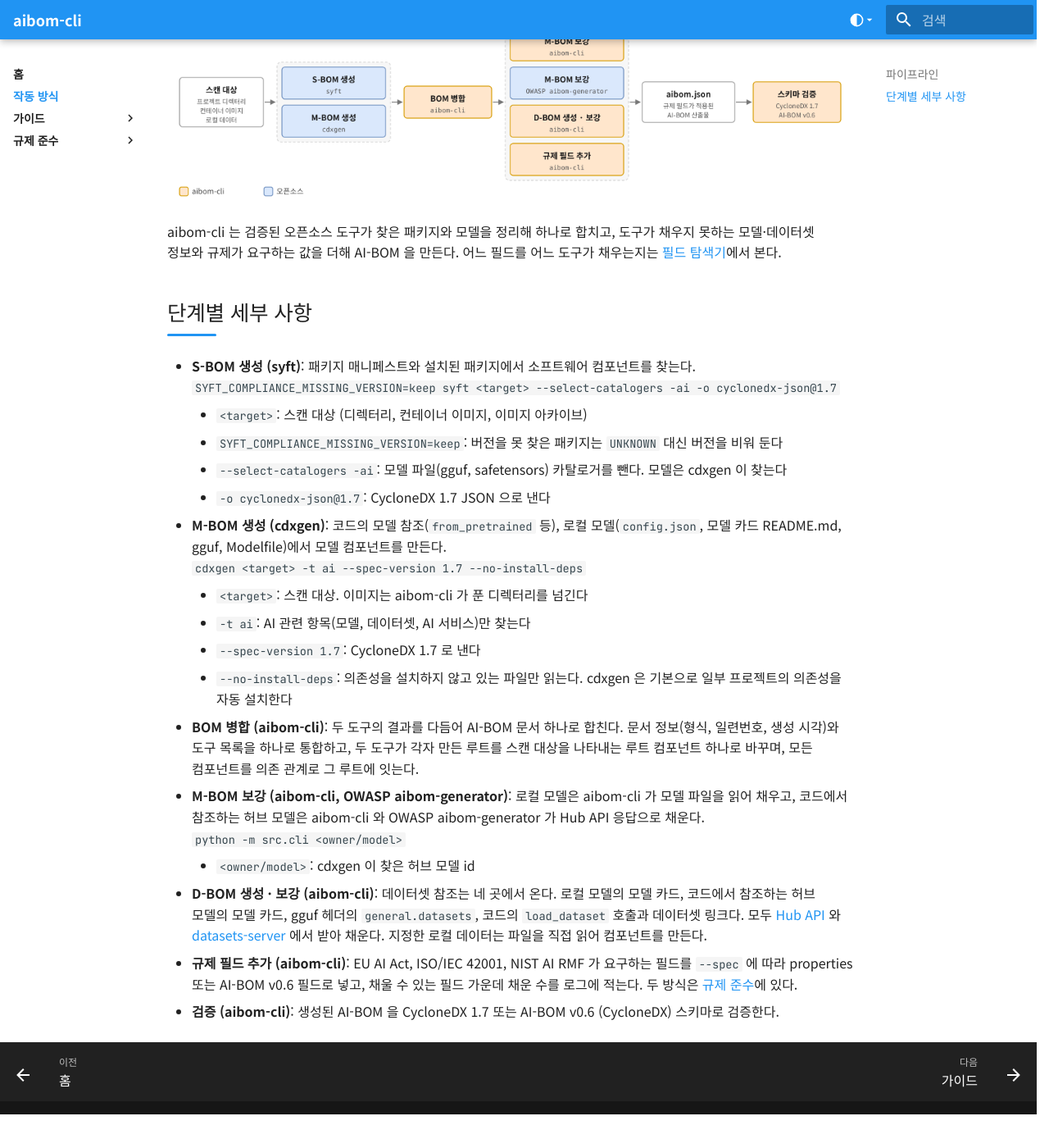
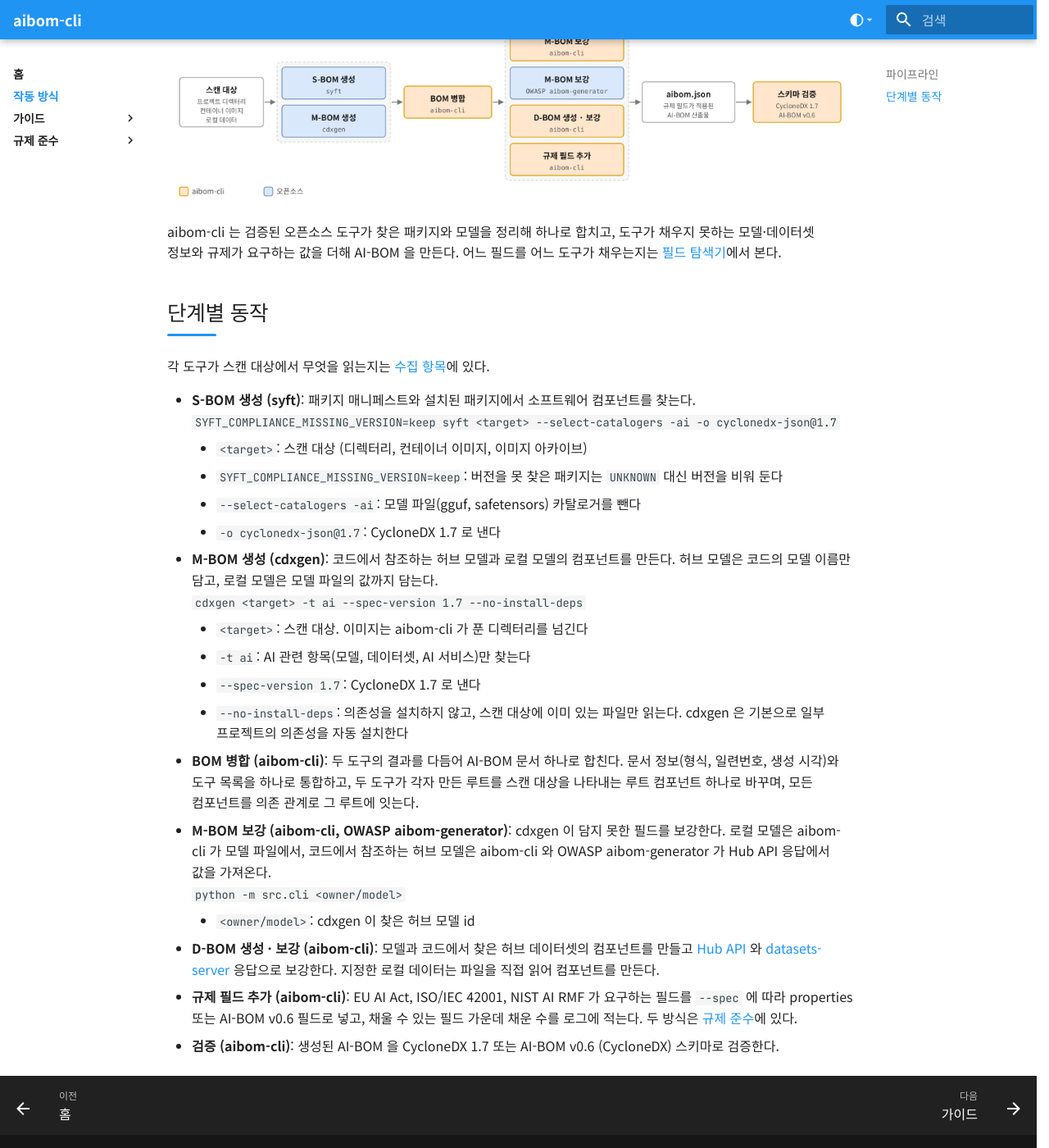
Before and after one commit to ai-devtestsecops-os/sure-aibom, an MkDocs documentation site: the page built from docs/about.md, in a window 1280 px wide and 1400 px high, scrolled down 323 px. Shown: the whole window at 82% size. Built offline with MkDocs 1.6.1 and Material for MkDocs 9.7.7, drawn with Linux system fonts in a browser that asks for light colours; before the commit the page ends 1682 px from its top, so only the background shows below that.

Commit message:
docs: point the how-it-works steps to the collected items page, describe enrichment as filling what cdxgen leaves out, and tidy the home page wording

```diff
--- a/docs/about.md
+++ b/docs/about.md
@@ -7,24 +7,26 @@
 aibom-cli 는 검증된 오픈소스 도구가 찾은 패키지와 모델을 정리해 하나로 합치고, 도구가 채우지 못하는 모델·데이터셋 정보와 규제가 요구하는
 값을 더해 AI-BOM 을 만든다. 어느 필드를 어느 도구가 채우는지는 [필드 탐색기](compliance/field-mapping.md)에서 본다.
 
-## 단계별 세부 사항
+## 단계별 동작
+
+각 도구가 스캔 대상에서 무엇을 읽는지는 [수집 항목](guides/collected-items.md)에 있다.
 
 - **S-BOM 생성 (syft)**: 패키지 매니페스트와 설치된 패키지에서 소프트웨어 컴포넌트를 찾는다.
   `SYFT_COMPLIANCE_MISSING_VERSION=keep syft <target> --select-catalogers -ai -o cyclonedx-json@1.7`
     - `<target>`: 스캔 대상 (디렉터리, 컨테이너 이미지, 이미지 아카이브)
     - `SYFT_COMPLIANCE_MISSING_VERSION=keep`: 버전을 못 찾은 패키지는 `UNKNOWN` 대신 버전을 비워 둔다
-    - `--select-catalogers -ai`: 모델 파일(gguf, safetensors) 카탈로거를 뺀다. 모델은 cdxgen 이 찾는다
-    - `-o cyclonedx-json@1.7`: CycloneDX 1.7 JSON 으로 낸다
-- **M-BOM 생성 (cdxgen)**: 코드의 모델 참조(`from_pretrained` 등), 로컬 모델(`config.json`, 모델 카드 README.md, gguf, Modelfile)에서 모델 컴포넌트를 만든다.
+    - `--select-catalogers -ai`: 모델 파일(gguf, safetensors) 카탈로거를 뺀다
+    - `-o cyclonedx-json@1.7`: CycloneDX 1.7 로 낸다
+- **M-BOM 생성 (cdxgen)**: 코드에서 참조하는 허브 모델과 로컬 모델의 컴포넌트를 만든다. 허브 모델은 코드의 모델 이름만 담고, 로컬 모델은 모델 파일의 값까지 담는다.
   `cdxgen <target> -t ai --spec-version 1.7 --no-install-deps`
     - `<target>`: 스캔 대상. 이미지는 aibom-cli 가 푼 디렉터리를 넘긴다
     - `-t ai`: AI 관련 항목(모델, 데이터셋, AI 서비스)만 찾는다
     - `--spec-version 1.7`: CycloneDX 1.7 로 낸다
-    - `--no-install-deps`: 의존성을 설치하지 않고 있는 파일만 읽는다. cdxgen 은 기본으로 일부 프로젝트의 의존성을 자동 설치한다
+    - `--no-install-deps`: 의존성을 설치하지 않고, 스캔 대상에 이미 있는 파일만 읽는다. cdxgen 은 기본으로 일부 프로젝트의 의존성을 자동 설치한다
 - **BOM 병합 (aibom-cli)**: 두 도구의 결과를 다듬어 AI-BOM 문서 하나로 합친다. 문서 정보(형식, 일련번호, 생성 시각)와 도구 목록을 하나로 통합하고, 두 도구가 각자 만든 루트를 스캔 대상을 나타내는 루트 컴포넌트 하나로 바꾸며, 모든 컴포넌트를 의존 관계로 그 루트에 잇는다.
-- **M-BOM 보강 (aibom-cli, OWASP aibom-generator)**: 로컬 모델은 aibom-cli 가 모델 파일을 읽어 채우고, 코드에서 참조하는 허브 모델은 aibom-cli 와 OWASP aibom-generator 가 Hub API 응답으로 채운다.
+- **M-BOM 보강 (aibom-cli, OWASP aibom-generator)**: cdxgen 이 담지 못한 필드를 보강한다. 로컬 모델은 aibom-cli 가 모델 파일에서, 코드에서 참조하는 허브 모델은 aibom-cli 와 OWASP aibom-generator 가 Hub API 응답에서 값을 가져온다.
   `python -m src.cli <owner/model>`
     - `<owner/model>`: cdxgen 이 찾은 허브 모델 id
-- **D-BOM 생성 · 보강 (aibom-cli)**: 데이터셋 참조는 네 곳에서 온다. 로컬 모델의 모델 카드, 코드에서 참조하는 허브 모델의 모델 카드, gguf 헤더의 `general.datasets`, 코드의 `load_dataset` 호출과 데이터셋 링크다. 모두 [Hub API](https://huggingface.co/docs/hub/api) 와 [datasets-server](https://huggingface.co/docs/dataset-viewer) 에서 받아 채운다. 지정한 로컬 데이터는 파일을 직접 읽어 컴포넌트를 만든다.
+- **D-BOM 생성 · 보강 (aibom-cli)**: 모델과 코드에서 찾은 허브 데이터셋의 컴포넌트를 만들고 [Hub API](https://huggingface.co/docs/hub/api) 와 [datasets-server](https://huggingface.co/docs/dataset-viewer) 응답으로 보강한다. 지정한 로컬 데이터는 파일을 직접 읽어 컴포넌트를 만든다.
 - **규제 필드 추가 (aibom-cli)**: EU AI Act, ISO/IEC 42001, NIST AI RMF 가 요구하는 필드를 `--spec` 에 따라 properties 또는 AI-BOM v0.6 필드로 넣고, 채울 수 있는 필드 가운데 채운 수를 로그에 적는다. 두 방식은 [규제 준수](compliance/index.md)에 있다.
 - **검증 (aibom-cli)**: 생성된 AI-BOM 을 CycloneDX 1.7 또는 AI-BOM v0.6 (CycloneDX) 스키마로 검증한다.
```
Also changed, not shown: docs/index.md (+3 -3 lines).
